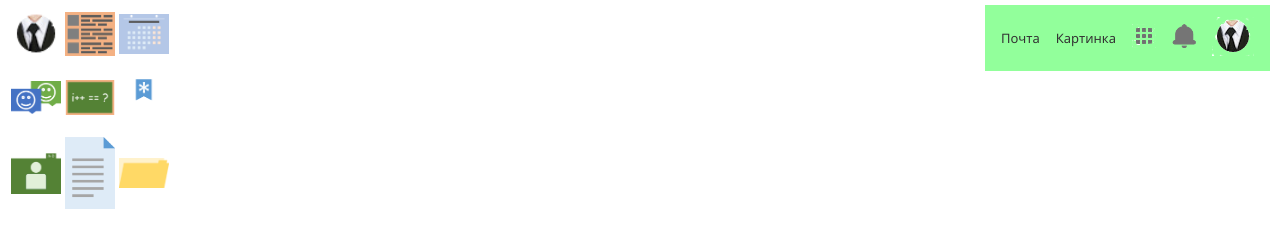
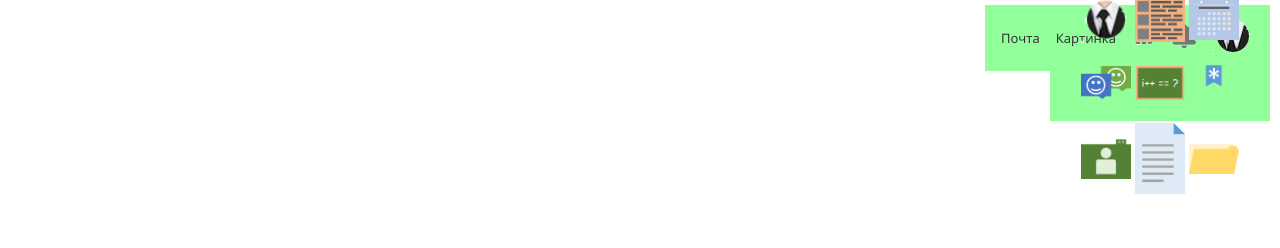
Before and after one commit to Antoxa291/html-css-popup, a plain HTML site: page index.html in a window 1280 px wide. Drawn offline with Linux system fonts and the light colour scheme.

Commit message:
fix hide submenu

```diff
--- a/css/style.css
+++ b/css/style.css
@@ -2,7 +2,6 @@
     margin: 0;
     padding: 0;
 } */
-
 
 html {
   height: 100%;
@@ -10,10 +9,7 @@ html {
 
 body {
   height: 100%;
-    font-family: 'Segoe UI',
-        'Roboto',
-        arial,
-        sans-serif;
+  font-family: "Segoe UI", "Roboto", arial, sans-serif;
   overflow: scroll;
 }
 
@@ -41,7 +37,6 @@ nav a {
   padding: 8px;
   font-size: 13px;
   text-decoration: none;
-
 }
 
 a.onfocus:hover {
@@ -55,7 +50,6 @@ a.onfocus:hover {
   /* background-size: 10px; */
   /* border: 3px solid rgb(204, 204, 204); */
   border-radius: 50% 50% 50% 50%;
-
 }
 
 a:visited {
@@ -69,11 +63,9 @@ a:visited {
   /* Выравнивание по центру */
   margin: auto;
   /* Отступ  */
-
 }
 
 .apps_submenu {
-
   display: flex;
   align-items: center;
   height: 50px;
@@ -82,7 +74,7 @@ a:visited {
   padding: 8px;
   /* Поля вокруг текста */
   background: rgb(146, 255, 155);
-    position: fixed;
+
   /* Фиксированное положение */
   right: 10px;
   /* Расстояние от правого края окна браузера */
@@ -112,7 +104,6 @@ a:visited {
   margin: 20px;
   padding-top: 20px;
   text-align: center;
-
 }
 
 /*
--- a/index.html
+++ b/index.html
@@ -22,8 +22,8 @@
             <img src="/img/avatar.png" alt="" title="Профиль">
         </a>
     </nav>
-    <div class=".apps_submenu">
-        <table class=".apps_submenu-item">
+    <div class="apps_submenu">
+        <table class="apps_submenu-item">
             <tr>
                 <td><img src="/img/avatar.png" width="50px" alt=""></td>
                 <td><img src="/img/blogs.png" width="50px" alt=""></td>
```
Lines whose indentation alone changed are shown as unchanged.
